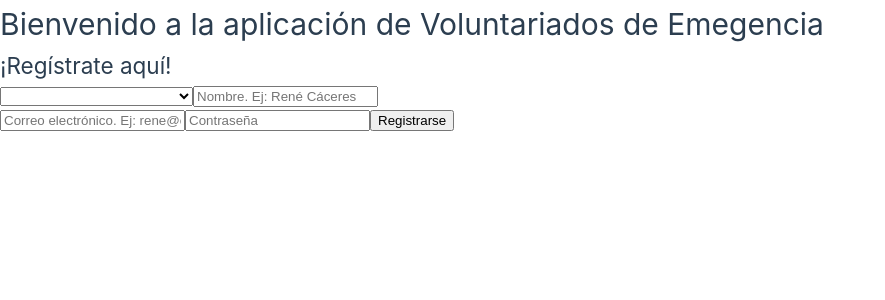
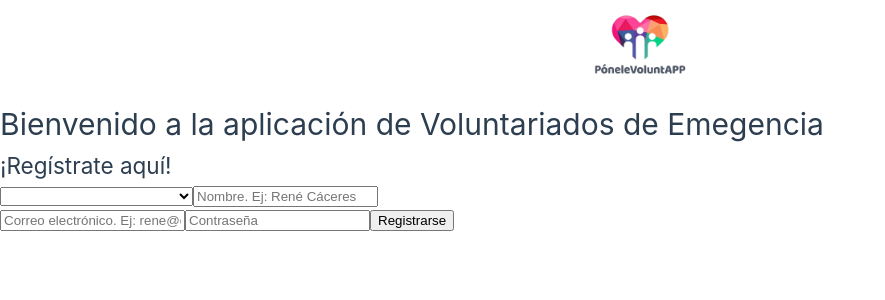
Before and after one commit to kappita/lab-tbd, a Vue app in the folder frontend/: page /registro in a window 1280 px wide. Shown: the top 300 px of the page, without its empty margins (0-885 px from the left). Built offline with nearby package versions, Linux system fonts and the light colour scheme.

Commit message:
feat: añadido logo en view registro

```diff
--- a/frontend/src/views/Registro.vue
+++ b/frontend/src/views/Registro.vue
@@ -64,6 +64,7 @@ const sendForm = () => {
 
 <main>
     <div class="title">
+    <img src="@/assets/logo.png" alt="PoneleVoluntAPP Logo" class="logo" />
       <h1>
         Bienvenido a la aplicación de Voluntariados de Emegencia
       </h1>
@@ -102,4 +103,11 @@ const sendForm = () => {
   padding: 10px;
   margin: 10px 0;
 }
+
+.logo {
+  display: block;
+  margin: 0 auto;
+  max-width: 100px;
+  height: auto;
+}
 </style>
```
